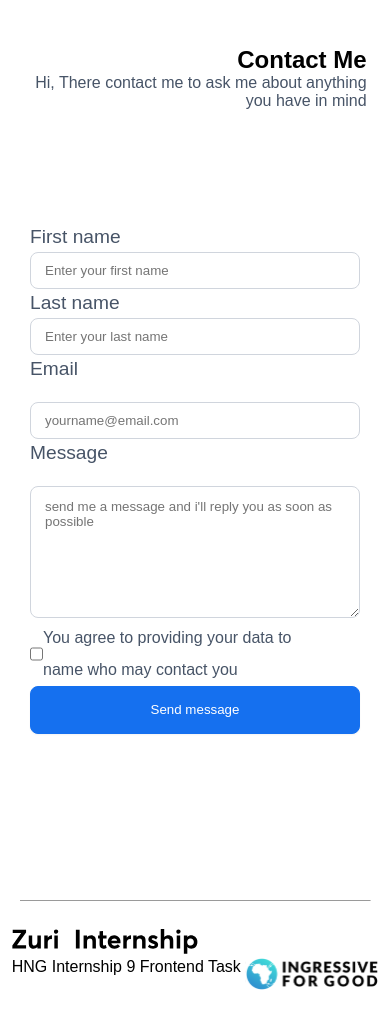
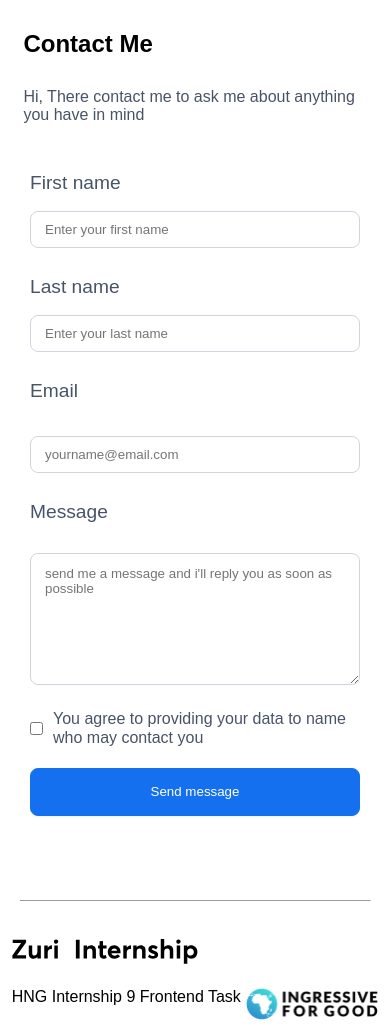
Before and after one commit to tobydevsolution/single-page-react, a React (Create React App) app: page /Contact in a window 390 px wide. Before the commit the page ends 994 px from the top, so only its background shows below. Built offline with nearby package versions, Linux system fonts and the light colour scheme.

Commit message:
finally completed the styling

```diff
--- a/public/styles.css
+++ b/public/styles.css
@@ -99,10 +99,15 @@ header p > small {
   flex-wrap: wrap;
   justify-content: space-between;
 }
+.footer-item {
+  padding: 10px 0;
+}
 
-@media (max-width: 300px) {
+@media (max-width: 480px) {
   .footer-item {
     text-align: left;
+    flex-direction: column;
+    padding: 10px 0;
   }
 }
 
@@ -118,16 +123,20 @@ header p > small {
 }
 .contact-form-wrapper .header-text {
   text-align: left;
-  margin: 0 0 -170px 0;
+  margin: 10px 0 -150px 0;
 }
 @media (max-width: 480px) {
   .contact-form-wrapper .header-text {
-    margin: 0 6%;
-    text-align: right;
+    text-align: left;
+    margin: 10px 6%;
   }
+}
+.contact-form-wrapper .header-text h2 {
+  padding: 20px 0;
 }
 .contact-form-wrapper .header-text p {
   color: #475467;
+  padding: 10px 0;
 }
 
 form {
@@ -140,6 +149,7 @@ input[type="email"] {
   width: 100%;
   padding: 10px 14px 10px 14px;
   border: 1px solid #d0d5dd;
+  margin: 5px 0 20px 0;
 }
 form .firstinputs {
   display: flex;
@@ -156,6 +166,7 @@ form label {
   font-size: 1.2rem;
   color: #475467;
   line-height: 1.5;
+  padding: 5px 0 8px 0;
 }
 form .firstinputs .item,
 input,
@@ -173,8 +184,11 @@ textarea {
 .checkbox {
   display: flex;
   color: #475467;
-  line-height: 2;
-  margin-right: 40px;
+  line-height: 1.2;
+  padding: 20px 0;
+}
+.checkbox p {
+  margin-left: 10px;
 }
 form button {
   width: 100%;
```
